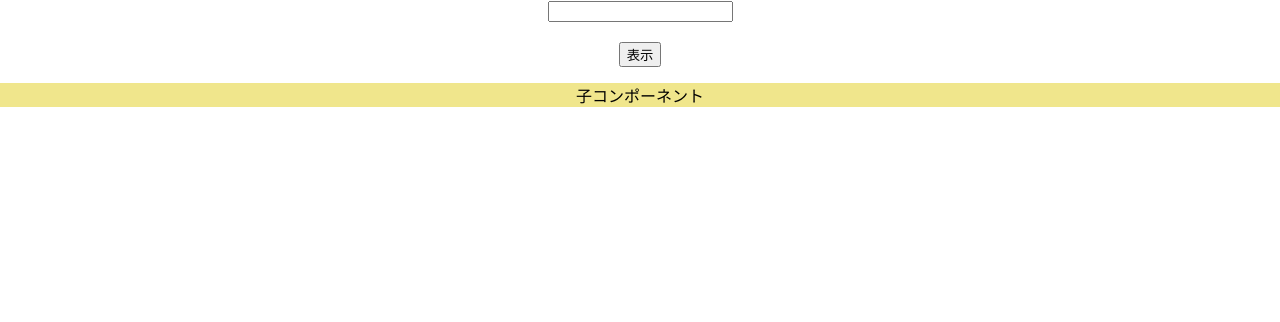
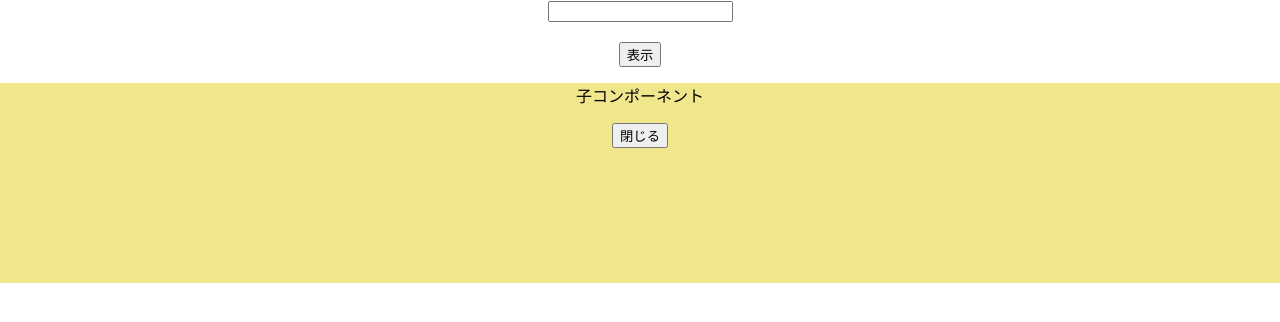
Before and after one commit to JunichiroKohari/react-play, a React (Create React App) app: page / in a window 1280 px wide. Both pictures are taken after a click on the button "表示". Shown: the top 322 px of the page. Built offline with nearby package versions, Linux system fonts and the light colour scheme.

Commit message:
useCallback

```diff
--- a/src/App.js
+++ b/src/App.js
@@ -1,5 +1,5 @@
 import './App.css';
-import { useState } from 'react'
+import { useState, useCallback } from 'react'
 import { ChildArea } from './ChildArea';
 
 function App() {
@@ -7,13 +7,14 @@
   const [open, setOpen] = useState(false)
   const onChangeText = (e) => setText(e.target.value)
   const onClickOpen = () => setOpen(!open)
+  const onClickClose = useCallback(() => setOpen(false), [])
   return (
     <div className="App">
       <input value={text} onChange={onChangeText} />
       <br />
       <br />
       <button onClick={onClickOpen}>表示</button>
-      <ChildArea open={open} />
+      <ChildArea open={open} onClickClose={onClickClose} />
     </div>
   );
 }
--- a/src/ChildArea.jsx
+++ b/src/ChildArea.jsx
@@ -2,13 +2,13 @@
 
 const style = {
     width: '100%',
-    height: '100%',
+    height: '200px',
     backgroundColor: 'khaki'
 }
 
 export const ChildArea = memo((props) => {
-    const { open } = props
-    console.log('rendring')
+    const { open, onClickClose } = props
+    console.log('ChildArea is rendered!')
 
     const data = [...Array(2000).keys()]
     data.forEach(() => console.log('...'))
@@ -17,6 +17,7 @@
             {open ? (
                 <div style={style}>
                     <p>子コンポーネント</p>
+                    <button onClick={onClickClose}>閉じる</button>
                 </div>
             ) : null}
         </>
```
